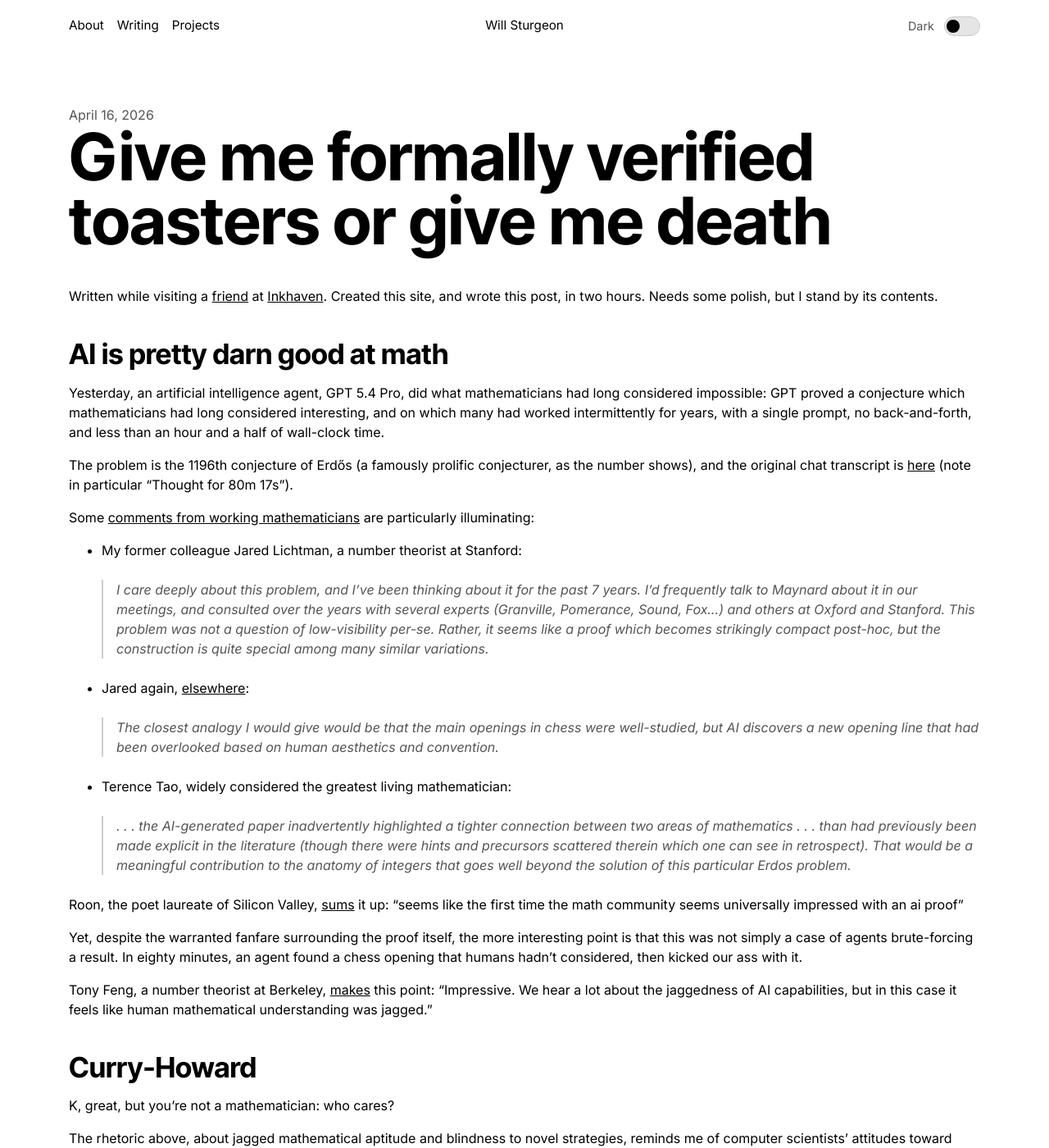
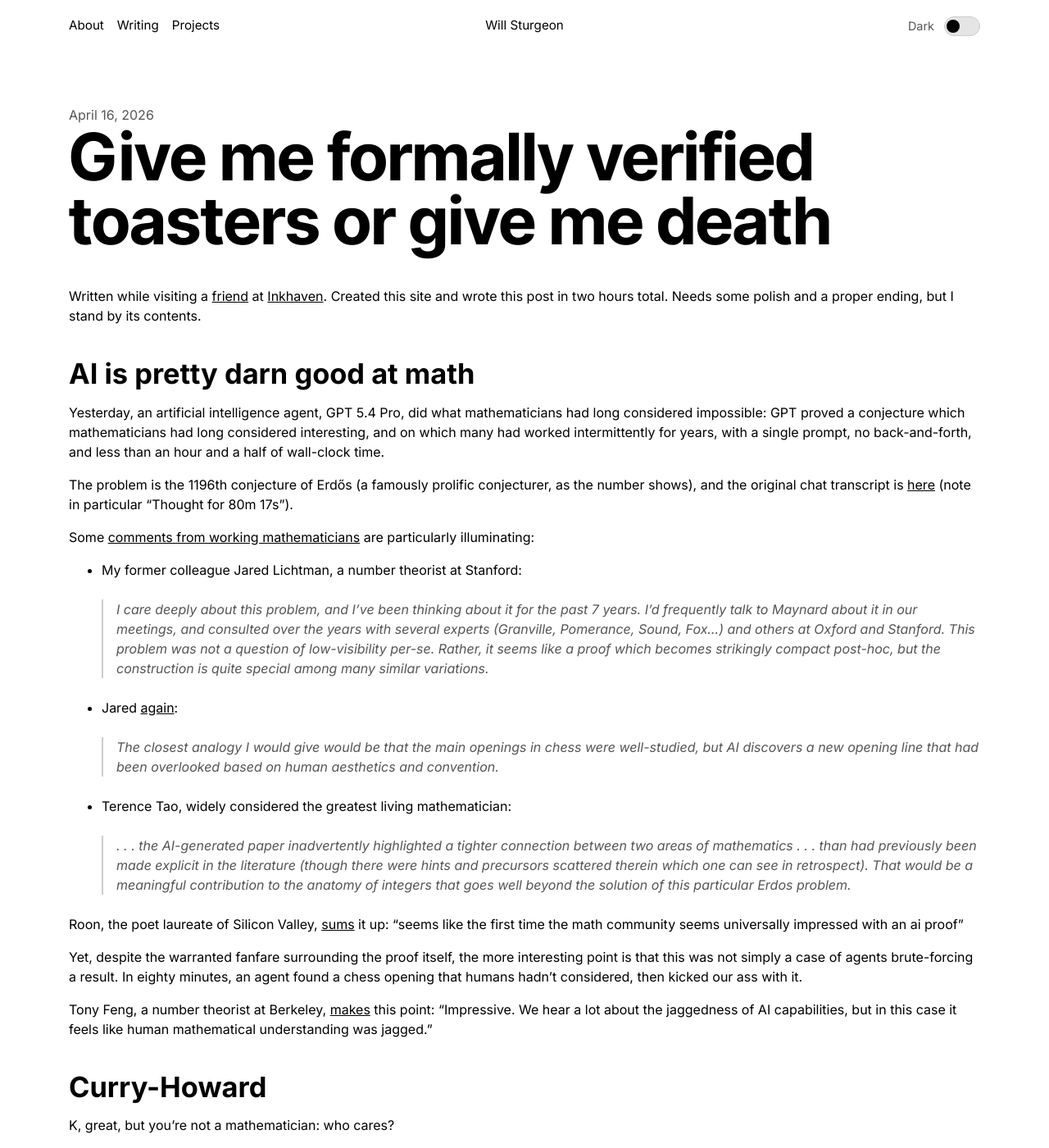
Before and after one commit to wrsturgeon/wrsturgeon.github.io, a Jekyll site: the page built from _posts/2026-04-16-first-post.md, in a window 1280 px wide and 1400 px high. Shown: the whole window at 82% size. Built offline with Jekyll 4.4.1, drawn with Linux system fonts in a browser that asks for light colours.

Commit message:
fix: minor tweaks

```diff
--- a/_posts/2026-04-16-first-post.md
+++ b/_posts/2026-04-16-first-post.md
@@ -4,7 +4,7 @@ date: 2026-04-16
 excerpt: On the upcoming tsunami of AI-discovered vulnerabilities
 ---
 
-Written while visiting a [friend](https://alok.github.io) at [Inkhaven](https://www.inkhaven.blog). Created this site, and wrote this post, in two hours. Needs some polish, but I stand by its contents.
+Written while visiting a [friend](https://alok.github.io) at [Inkhaven](https://www.inkhaven.blog). Created this site and wrote this post in two hours total. Needs some polish and a proper ending, but I stand by its contents.
 
 # AI is pretty darn good at math
 
@@ -21,7 +21,7 @@ Some [comments from working mathematicians](https://www.erdosproblems.com/forum/
   > I care deeply about this problem, and I've been thinking about it for the past 7 years.
   > I'd frequently talk to Maynard about it in our meetings, and consulted over the years with several experts (Granville, Pomerance, Sound, Fox...) and others at Oxford and Stanford.
   > This problem was not a question of low-visibility per-se. Rather, it seems like a proof which becomes strikingly compact post-hoc, but the construction is quite special among many similar variations.
-* Jared again, [elsewhere](https://x.com/jdlichtman/status/2044298382852927894):
+* Jared [again](https://x.com/jdlichtman/status/2044298382852927894):
   > The closest analogy I would give would be that the main openings in chess were well-studied, but AI discovers a new opening line that had been overlooked based on human aesthetics and convention.
 * Terence Tao, widely considered the greatest living mathematician:
   > . . . the AI-generated paper inadvertently highlighted a tighter connection between two areas of mathematics . . . than had previously been made explicit in the literature (though there were hints and precursors scattered therein which one can see in retrospect).
--- a/assets/css/main.scss
+++ b/assets/css/main.scss
@@ -329,7 +329,7 @@ main,
   margin-bottom: 1rem;
   font-size: clamp(1.6rem, 4.2vw, 2.15rem);
   line-height: 1.1;
-  font-family: "Inter Tight", "Inter", sans-serif;
+  font-family: "Inter", sans-serif;
   font-weight: 700;
 }
 
@@ -338,7 +338,7 @@ main,
   margin-bottom: 1rem;
   font-size: clamp(1.35rem, 3.2vw, 1.9rem);
   line-height: 1.1;
-  font-family: "Inter Tight", "Inter", sans-serif;
+  font-family: "Inter", sans-serif;
   font-weight: 700;
 }
 
@@ -347,7 +347,7 @@ main,
   margin-bottom: 0.75rem;
   font-size: clamp(1.1rem, 2.4vw, 1.35rem);
   line-height: 1.2;
-  font-family: "Inter Tight", "Inter", sans-serif;
+  font-family: "Inter", sans-serif;
   font-weight: 700;
 }
 
```
